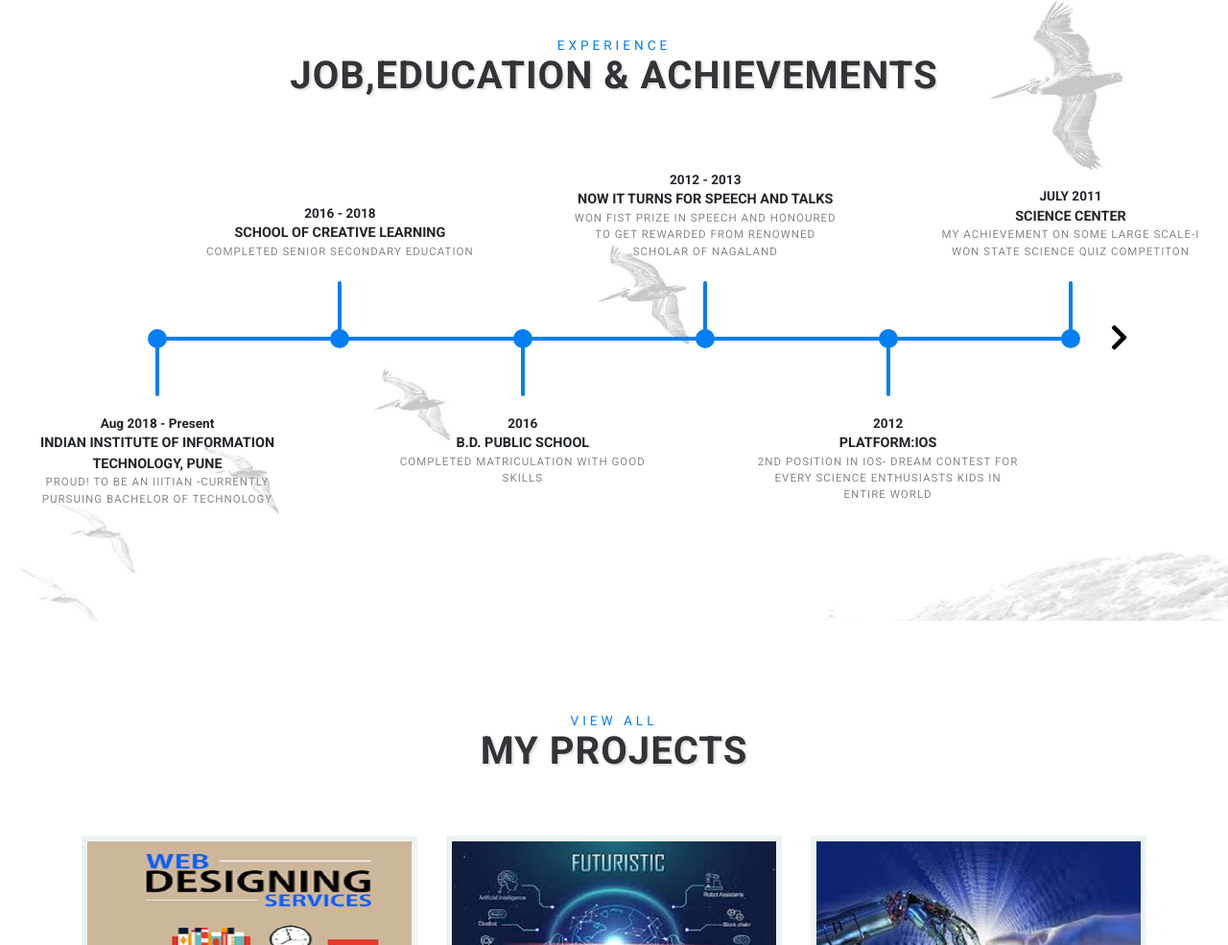
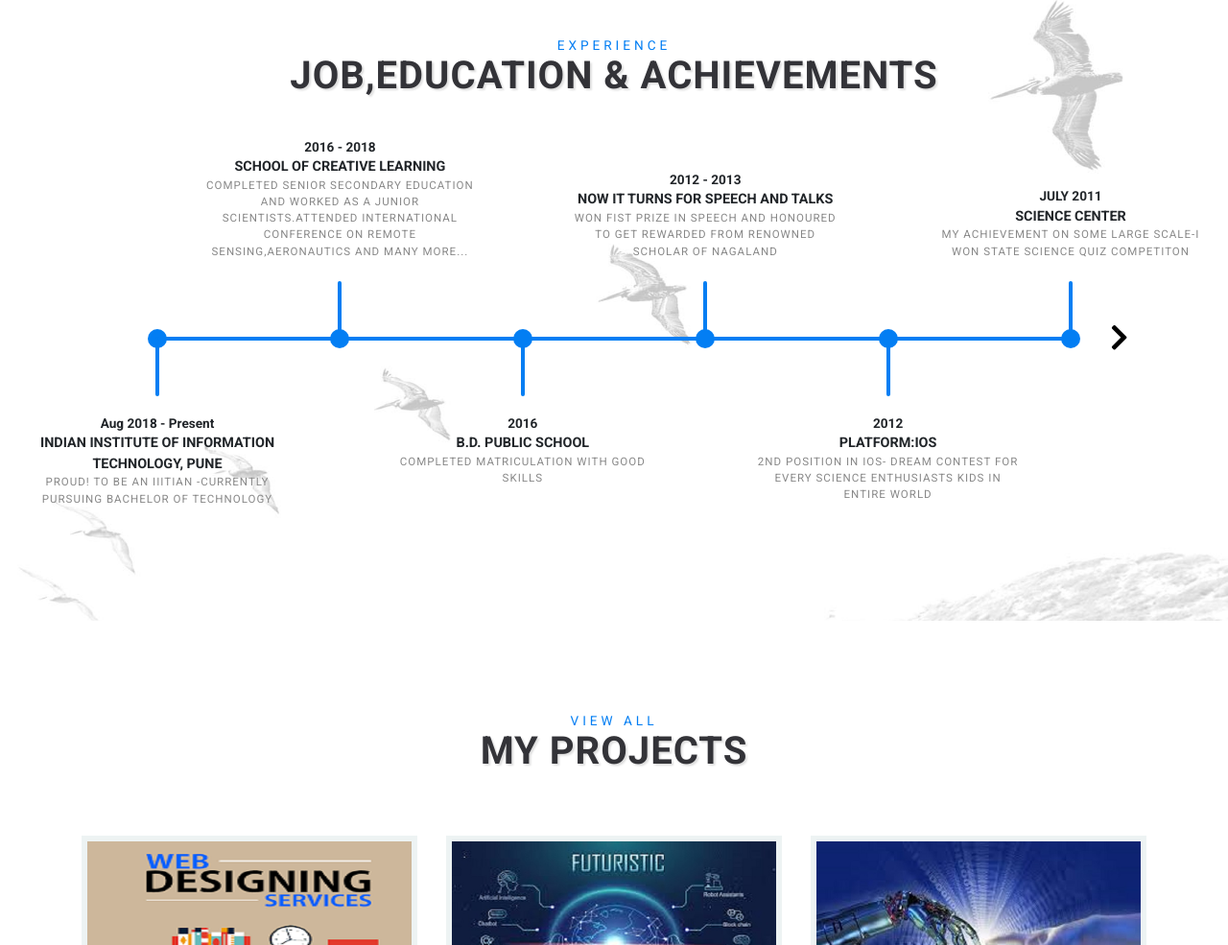
Before and after one commit to shubham0105jha/web, a plain HTML site: page index.html in a window 1280 px wide. Shown: the part 1883-2868 px from the top of the page at 96% size. Drawn offline with Linux system fonts and the light colour scheme; files whose address does not match are found by name.

Commit message:
fggh
first

```diff
--- a/index.html
+++ b/index.html
@@ -843,7 +843,7 @@ License URL: http://creativecommons.org/licenses/by/3.0/
                 },
                 {
                     date: '2016 - 2018',
-                    content: 'SCHOOL of Creative Learning <small>Completed senior secondary Education</small>'
+                    content: 'SCHOOL of Creative Learning <small>Completed senior secondary Education and worked as a junior scientists.Attended international conference on remote sensing,aeronautics and many more...</small>'
                 },
                 {
                     date: '2016',
```
Also changed, not shown: fonts/fa-brands-400.ttf (renamed from webfonts/fa-brands-400.ttf), fonts/fa-brands-400.woff (renamed from webfonts/fa-brands-400.woff), fonts/fa-brands-400.woff2 (renamed from webfonts/fa-brands-400.woff2), fonts/fa-regular-400.ttf (renamed from webfonts/fa-regular-400.ttf), fonts/fa-regular-400.woff (renamed from webfonts/fa-regular-400.woff), fonts/fa-regular-400.woff2 (renamed from webfonts/fa-regular-400.woff2), fonts/fa-solid-900.ttf (renamed from webfonts/fa-solid-900.ttf), fonts/fa-solid-900.woff (renamed from webfonts/fa-solid-900.woff), fonts/fa-solid-900.woff2 (renamed from webfonts/fa-solid-900.woff2), 12 other files.
